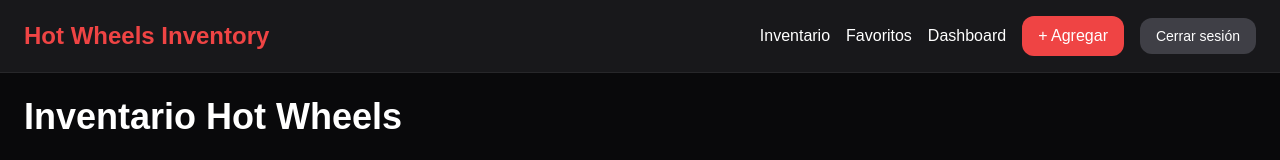
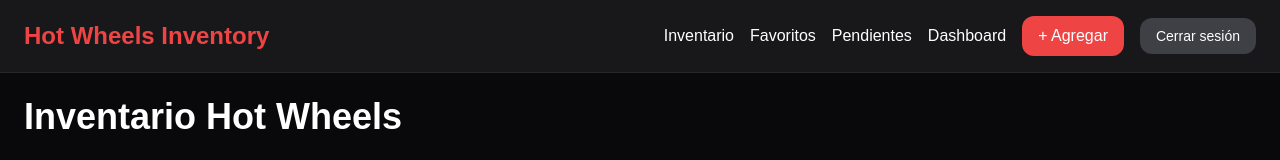
Before and after one commit to GiselaCS/hotwheels-inventory, a React (Vite) app: page / in a window 1280 px wide. Shown: the top 160 px of the page. Built offline with nearby package versions, Linux system fonts and the light colour scheme; no server answers; sample sign-in values are in the browser's storage.

Commit message:
enlace pendientes

```diff
--- a/src/components/Navbar.jsx
+++ b/src/components/Navbar.jsx
@@ -28,6 +28,9 @@
           </Link>
           <Link to="/favorites" className="hover:text-red-400 transition">
             Favoritos
+          </Link>
+          <Link to="/pending" className="hover:text-red-400 transition">
+            Pendientes
           </Link>
           <Link to="/dashboard" className="hover:text-red-400 transition">
             Dashboard
```
